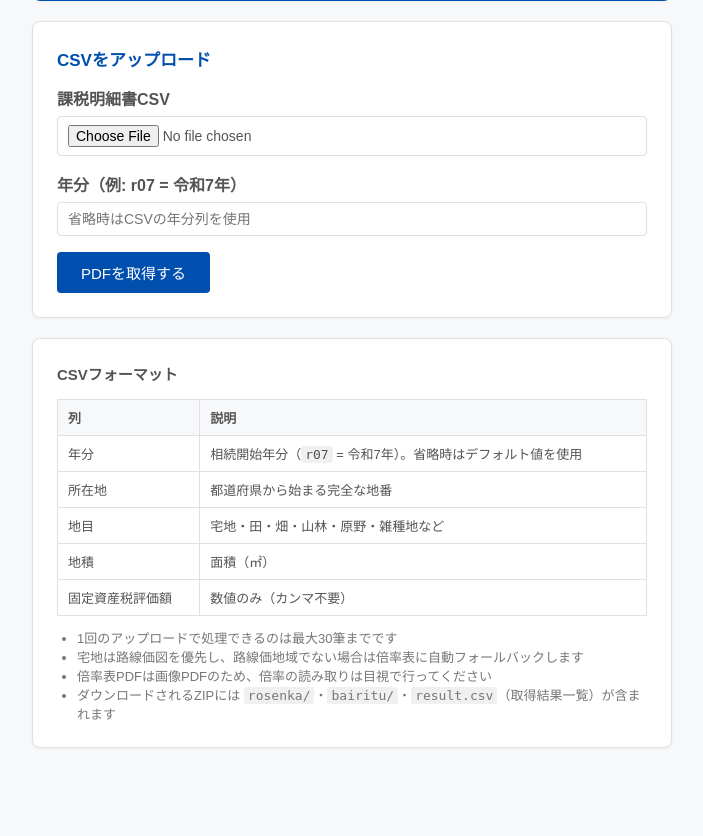
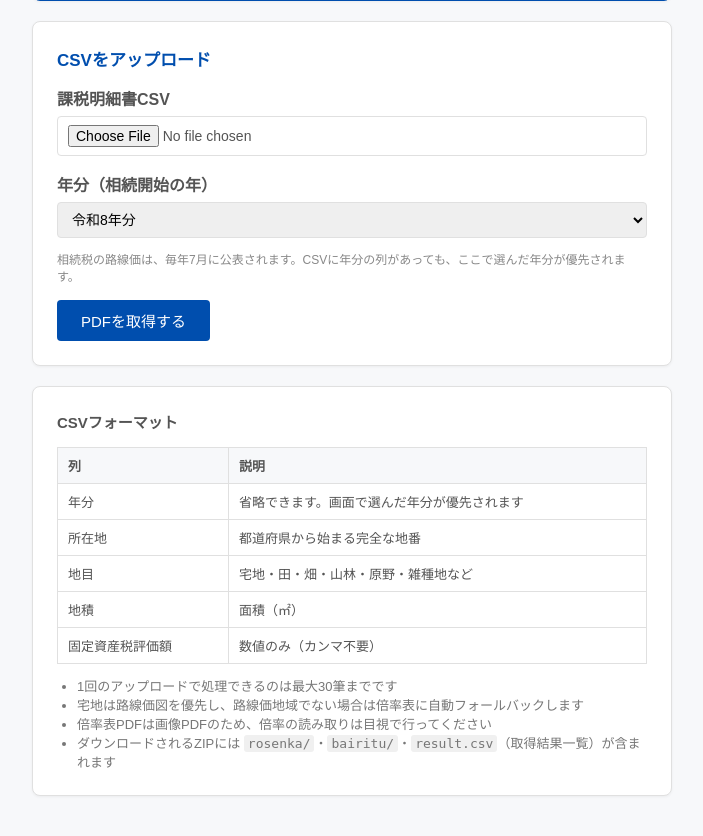
Before and after one commit to kabura-ya/zaisan-hyoka, a Flask app: page / in a window 1280 px wide. Shown: the part 319-1155 px from the top of the page, without its empty margins (288-991 px from the left). Before the commit the page ends 1067 px from the top, so only its background shows below. Run offline with Flask 3, Linux system fonts and the light colour scheme.

Commit message:
Web版に年分の選択画面を追加し、既定を最新の年分に変更
- 年分を画面のプルダウンで選択（最新から4年分。7月を境に最新の年分が切り替わる）
- 画面で選んだ年分を、CSVの年分列より優先（pipelineにforce_nendoを追加）
- 年分が未指定・不正な場合は400を返す。従来の既定値(r07)は廃止
- ダウンロード完了時に、取得した年分を表示

Co-Authored-By: Claude Sonnet 5.5 <noreply@anthropic.com>

```diff
--- a/app.py
+++ b/app.py
@@ -11,6 +11,7 @@ import io
 import os
 import tempfile
 import zipfile
+from datetime import date
 from pathlib import Path
 
 from flask import Flask, jsonify, render_template, request, send_file
@@ -24,15 +25,29 @@ app.secret_key = os.environ.get("SECRET_KEY", "zaisan-hyoka-dev")  # 本番はSE
 MAX_ROWS = 30
 
 
+def nendo_options(today: date | None = None) -> list[tuple[str, str]]:
+    """選択できる年分を、新しい順に（コード, 表示名）で返す。
+
+    相続税路線価は毎年7月に公表されるため、7月以降はその年分を最新とし、
+    6月までは前年分を最新とする。最新から4年分を選択肢にする。
+    """
+    today = today or date.today()
+    latest = today.year if today.month >= 7 else today.year - 1
+    return [(f"r{y - 2018:02d}", f"令和{y - 2018}年分") for y in range(latest, latest - 4, -1)]
+
+
 @app.route("/", methods=["GET"])
 def index():
-    return render_template("index.html", max_rows=MAX_ROWS)
+    return render_template("index.html", max_rows=MAX_ROWS, nendo_options=nendo_options())
 
 
 @app.route("/run", methods=["POST"])
 def run():
     file = request.files.get("csv_file")
-    nendo = request.form.get("nendo", "").strip() or "r07"
+    nendo = request.form.get("nendo", "").strip()
+
+    if nendo not in {code for code, _ in nendo_options()}:
+        return jsonify(error="年分を選択してください。"), 400
 
     if not file or file.filename == "":
         return jsonify(error="CSVファイルを選択してください。"), 400
@@ -65,7 +80,7 @@ def run():
         output_dir = work_path / "output"
 
         try:
-            run_pipeline(str(csv_path), nendo, str(output_dir))
+            run_pipeline(str(csv_path), nendo, str(output_dir), force_nendo=True)
         except Exception as e:
             return jsonify(error=f"処理中にエラーが発生しました: {e}"), 500
 
--- a/pipeline.py
+++ b/pipeline.py
@@ -165,20 +165,22 @@ def run_pipeline(
     input_path: str,
     nendo: str = "r07",
     pdf_dir: str = "output",
+    force_nendo: bool = False,
 ) -> None:
     """
     課税明細書CSVを読み込み、路線価図/倍率表PDFを一括ダウンロードする。
 
     Args:
-        input_path: 課税明細書CSVのパス
-        nendo     : 相続開始年分（例: "r07" = 令和7年）。CSVの年分列が優先される。
-        pdf_dir   : PDF保存先ディレクトリ
+        input_path : 課税明細書CSVのパス
+        nendo      : 相続開始年分（例: "r07" = 令和7年）。force_nendo=False の場合、CSVの年分列が優先される。
+        pdf_dir    : PDF保存先ディレクトリ
+        force_nendo: True の場合、CSVの年分列を無視して nendo を使う（Web版で、画面で選んだ年分を優先するため）
     """
     if not input_path.lower().endswith(".csv"):
         raise ValueError(f"CSVファイルを指定してください: {input_path}")
 
     csv_nendo, lands = load_csv(input_path)
-    nendo = csv_nendo or nendo
+    nendo = nendo if force_nendo else (csv_nendo or nendo)
     print(f"CSV読み込み完了: {len(lands)}筆（年分: {nendo}）\n")
 
     Path(pdf_dir).mkdir(parents=True, exist_ok=True)
--- a/templates/index.html
+++ b/templates/index.html
@@ -32,8 +32,13 @@
           <input type="file" id="csv_file" name="csv_file" accept=".csv" required>
         </div>
         <div class="field">
-          <label for="nendo">年分（例: r07 = 令和7年）</label>
-          <input type="text" id="nendo" name="nendo" placeholder="省略時はCSVの年分列を使用">
+          <label for="nendo">年分（相続開始の年）</label>
+          <select id="nendo" name="nendo" required>
+            {% for code, label in nendo_options %}
+            <option value="{{ code }}"{% if loop.first %} selected{% endif %}>{{ label }}</option>
+            {% endfor %}
+          </select>
+          <p class="hint">相続税の路線価は、毎年7月に公表されます。CSVに年分の列があっても、ここで選んだ年分が優先されます。</p>
         </div>
         <button type="submit" id="submit-button">PDFを取得する</button>
         <p class="hint" id="loading-hint" style="display:none;">
@@ -45,6 +50,7 @@
     <div id="done-box" class="card done" style="display:none;">
       <h2>ダウンロードが完了しました</h2>
       <p>お使いのブラウザのダウンロードフォルダに <code>zaisan-hyoka_result.zip</code> が保存されました。</p>
+      <p>取得した年分：<strong id="done-nendo"></strong></p>
       <p>
         相続税申告に関わるその他の判断業務（法人化・事業承継シミュレーション、非上場株式の評価）も
         かぶらやのSaaSで自動化できます。
@@ -62,7 +68,7 @@
           <tr><th>列</th><th>説明</th></tr>
         </thead>
         <tbody>
-          <tr><td>年分</td><td>相続開始年分（<code>r07</code> = 令和7年）。省略時はデフォルト値を使用</td></tr>
+          <tr><td>年分</td><td>省略できます。画面で選んだ年分が優先されます</td></tr>
           <tr><td>所在地</td><td>都道府県から始まる完全な地番</td></tr>
           <tr><td>地目</td><td>宅地・田・畑・山林・原野・雑種地など</td></tr>
           <tr><td>地積</td><td>面積（㎡）</td></tr>
@@ -110,6 +116,9 @@
           a.remove();
           URL.revokeObjectURL(url);
 
+          const nendoSelect = document.getElementById("nendo");
+          document.getElementById("done-nendo").textContent =
+            nendoSelect.options[nendoSelect.selectedIndex].text;
           doneBox.style.display = "block";
           doneBox.scrollIntoView({ behavior: "smooth", block: "start" });
         } else {
```
Also changed, not shown: README.md.
